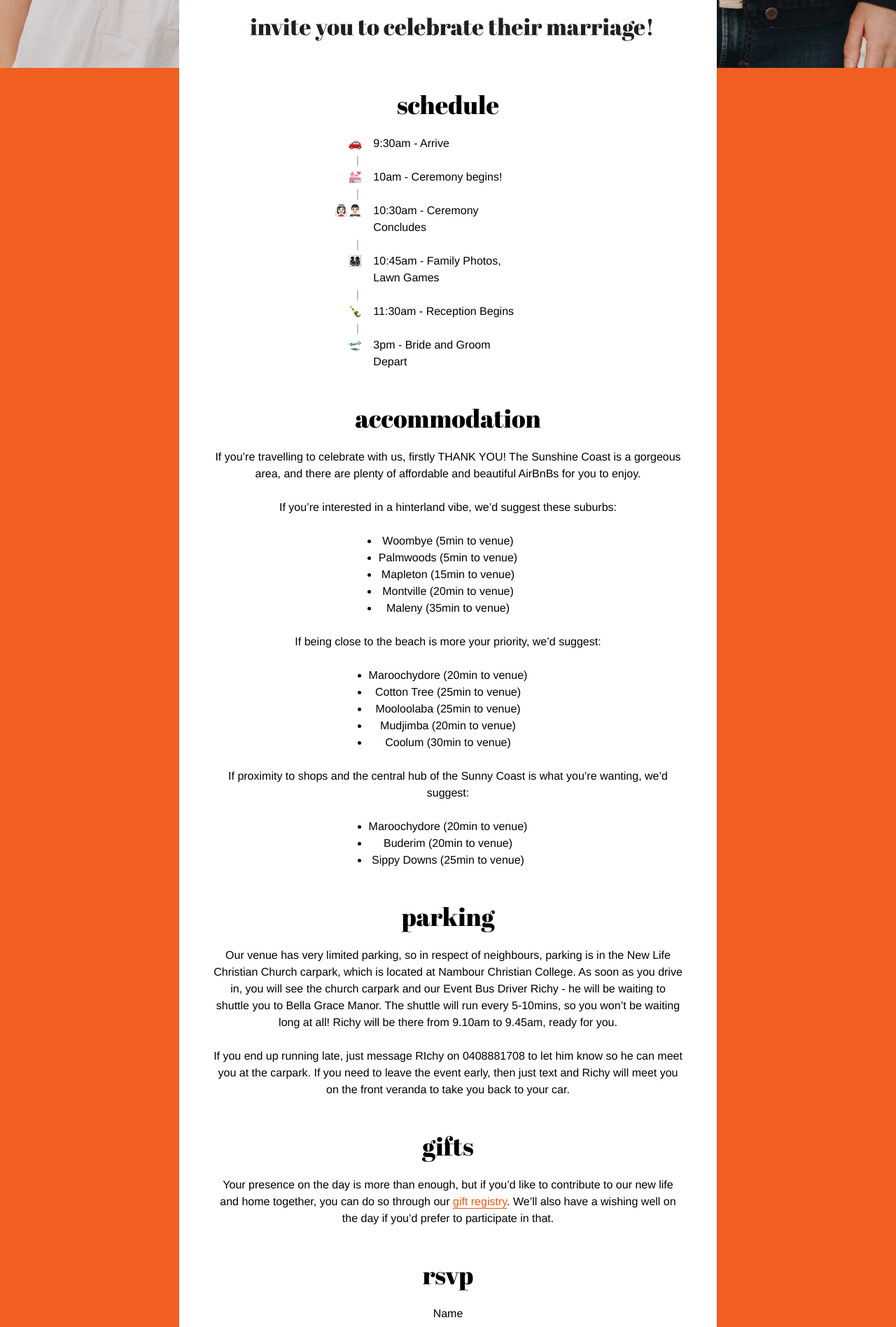
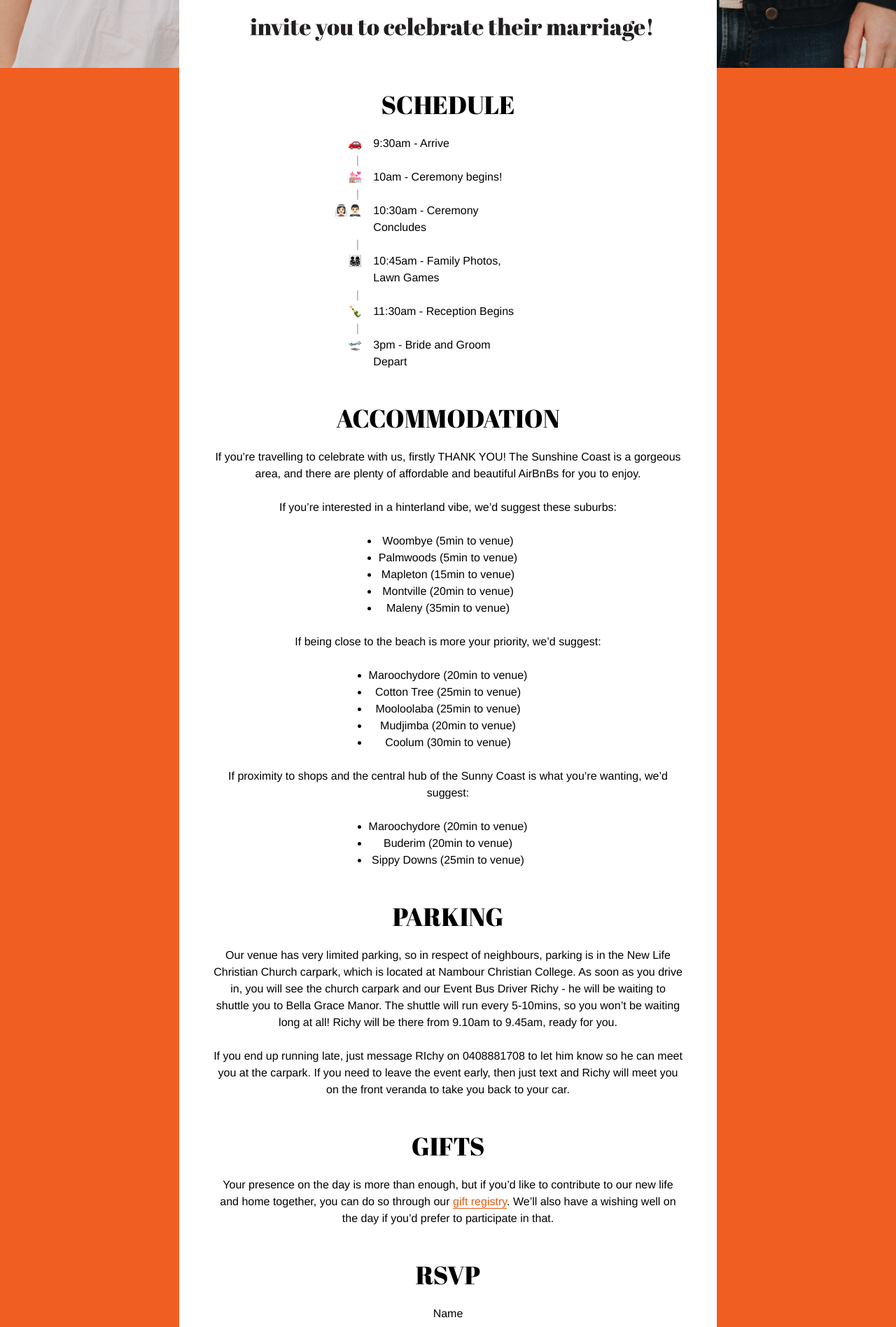
Before and after one commit to willem-h/wedding, a React (Create React App) app: page / in a window 1280 px wide. Shown: the part 1120-3016 px from the top of the page at 70% size. Built offline with nearby package versions, Linux system fonts and the light colour scheme.

Commit message:
Make titles uppercase (#13)

```diff
--- a/src/App.js
+++ b/src/App.js
@@ -108,7 +108,7 @@ function App() {
           <div className="w-11/12 max-w-screen-md bg-white pt-8 px-4 sm:px-12 space-y-12">
 
             <div className="space-y-6">
-              <h1 className="font-serif text-4xl">schedule</h1>
+              <h1 className="font-serif text-4xl">SCHEDULE</h1>
               <div className='grid grid-cols-3 gap-x-4 text-left'>
                 <p className="justify-self-end">🚗</p><p className="justify-self-start">9:30am - Arrive</p><p></p>
                 <p className="justify-self-end text-slate-400">|&nbsp;</p><p></p><p></p>
@@ -125,7 +125,7 @@ function App() {
             </div>
 
             <div className="space-y-6">
-              <h1 className="font-serif text-4xl">accommodation</h1>
+              <h1 className="font-serif text-4xl">ACCOMMODATION</h1>
               <p>
                 If you’re travelling to celebrate with us, firstly THANK YOU! The
                 Sunshine Coast is a gorgeous area, and there are plenty of
@@ -165,7 +165,7 @@ function App() {
             </div>
 
             <div className="space-y-6">
-              <h1 className="font-serif text-4xl">parking</h1>
+              <h1 className="font-serif text-4xl">PARKING</h1>
               <p>
                 Our venue has very limited parking, so in respect of neighbours,
                 parking is in the New Life Christian Church carpark, which is
@@ -184,7 +184,7 @@ function App() {
             </div>
 
             <div className="space-y-6">
-              <h1 className="font-serif text-4xl">gifts</h1>
+              <h1 className="font-serif text-4xl">GIFTS</h1>
               <p>
                 Your presence on the day is more than enough, but if you’d like
                 to contribute to our new life and home together, you can do so
--- a/src/RSVP.js
+++ b/src/RSVP.js
@@ -8,7 +8,7 @@ function RSVP({
 }) {
   return (
     <div className="space-y-6">
-      <h1 className="font-serif text-4xl">rsvp</h1>
+      <h1 className="font-serif text-4xl">RSVP</h1>
       <form
         className="flex flex-col space-y-6 w-3/5 mx-auto"
         onSubmit={handleSubmit}
```
